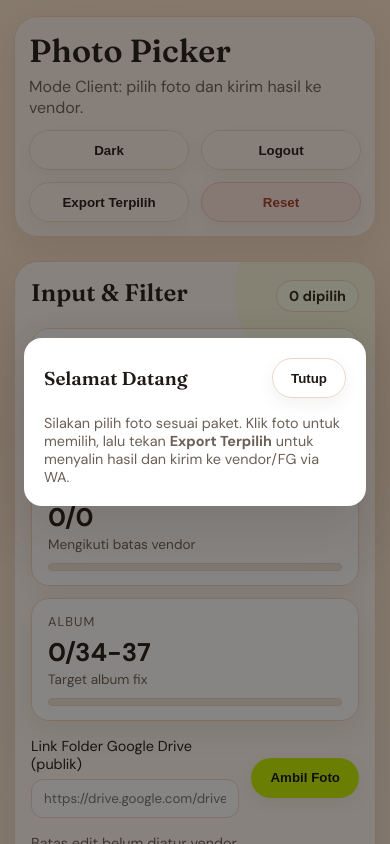
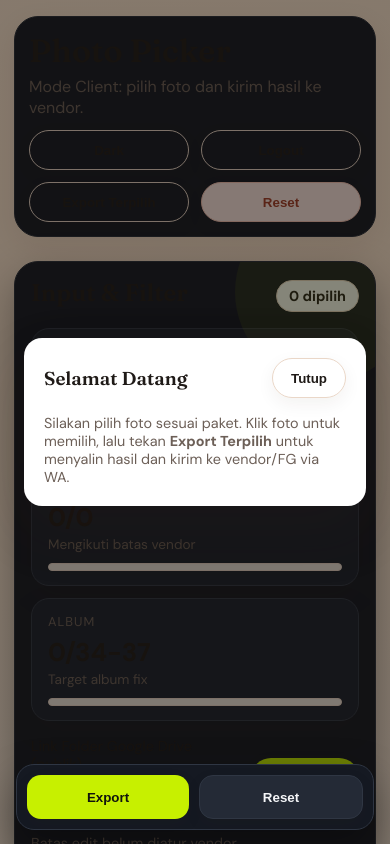
Before and after one commit to lensaparty/photo-picker, a plain HTML site: page client.html in a window 390 px wide. Shown: the top 844 px of the page. Drawn offline with Linux system fonts and the light colour scheme; no server answers.

Commit message:
Add mobile dark UI + bottom dock

```diff
--- a/client.html
+++ b/client.html
@@ -188,6 +188,11 @@
     </aside>
   </main>
 
+  <nav class="mobile-dock">
+    <button id="exportBtnDock" class="dock-btn">Export</button>
+    <button id="resetBtnDock" class="dock-btn ghost">Reset</button>
+  </nav>
+
   <div id="exportModal" class="modal hidden">
     <div class="modal-card">
       <div class="modal-header">
--- a/script.js
+++ b/script.js
@@ -11,6 +11,8 @@ const filterRaw = document.getElementById("filterRaw");
 const selectAllBtn = document.getElementById("selectAllBtn");
 const clearBtn = document.getElementById("clearBtn");
 const exportBtn = document.getElementById("exportBtn");
+const exportBtnDock = document.getElementById("exportBtnDock");
+const resetBtnDock = document.getElementById("resetBtnDock");
 const pagination = document.getElementById("pagination");
 const prevPageBtn = document.getElementById("prevPageBtn");
 const nextPageBtn = document.getElementById("nextPageBtn");
@@ -811,6 +813,18 @@ exportBtn.addEventListener("click", () => {
   exportModal.classList.remove("hidden");
 });
 
+if (exportBtnDock) {
+  exportBtnDock.addEventListener("click", () => {
+    exportBtn.click();
+  });
+}
+
+if (resetBtnDock) {
+  resetBtnDock.addEventListener("click", () => {
+    clearBtn.click();
+  });
+}
+
 closeExport.addEventListener("click", () => {
   exportModal.classList.add("hidden");
 });
--- a/style.css
+++ b/style.css
@@ -725,7 +725,7 @@ body[data-theme="dark"] textarea {
 
 @media (max-width: 640px) {
   body {
-    padding: 16px 14px 28px;
+    padding: 16px 14px 96px;
   }
 
   .topbar {
@@ -772,4 +772,74 @@ body[data-theme="dark"] textarea {
   .pagination {
     gap: 8px;
   }
+
+  .topbar {
+    background: #151922;
+    border-color: #262c36;
+  }
+
+  .panel {
+    background: #151922;
+    border-color: #262c36;
+    box-shadow: 0 16px 40px rgba(0, 0, 0, 0.35);
+  }
+
+  .stat-card {
+    background: #1b212c;
+    border-color: #2f3643;
+  }
+
+  .field input,
+  .field textarea,
+  .field select,
+  textarea {
+    background: #10141b;
+    color: #f5f6f8;
+    border-color: #2f3643;
+  }
+
+  .card {
+    background: #1b212c;
+    border-color: #2f3643;
+  }
+
+  .badge {
+    background: #222734;
+  }
+
+  .preview-wrap {
+    background: #10141b;
+    border-color: #2f3643;
+  }
+
+  .mobile-dock {
+    position: fixed;
+    left: 16px;
+    right: 16px;
+    bottom: 14px;
+    background: #151922;
+    border: 1px solid #2f3643;
+    border-radius: 18px;
+    padding: 10px;
+    display: flex;
+    gap: 10px;
+    box-shadow: 0 18px 40px rgba(0, 0, 0, 0.35);
+    z-index: 10;
+  }
+
+  .dock-btn {
+    flex: 1;
+    height: 44px;
+    border-radius: 14px;
+    background: var(--accent);
+    border: none;
+    font-weight: 700;
+    color: #11140d;
+  }
+
+  .dock-btn.ghost {
+    background: #242a36;
+    color: #f5f6f8;
+    border: 1px solid #2f3643;
+  }
 }
```
Also changed, not shown: vendor.html (+5 -0 lines).
